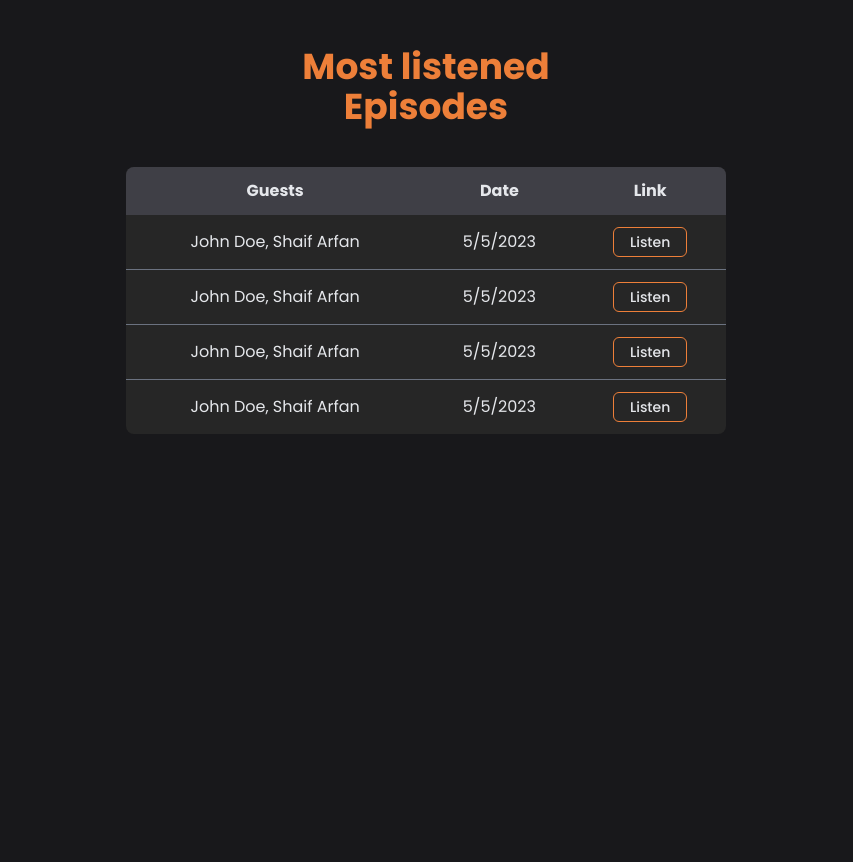
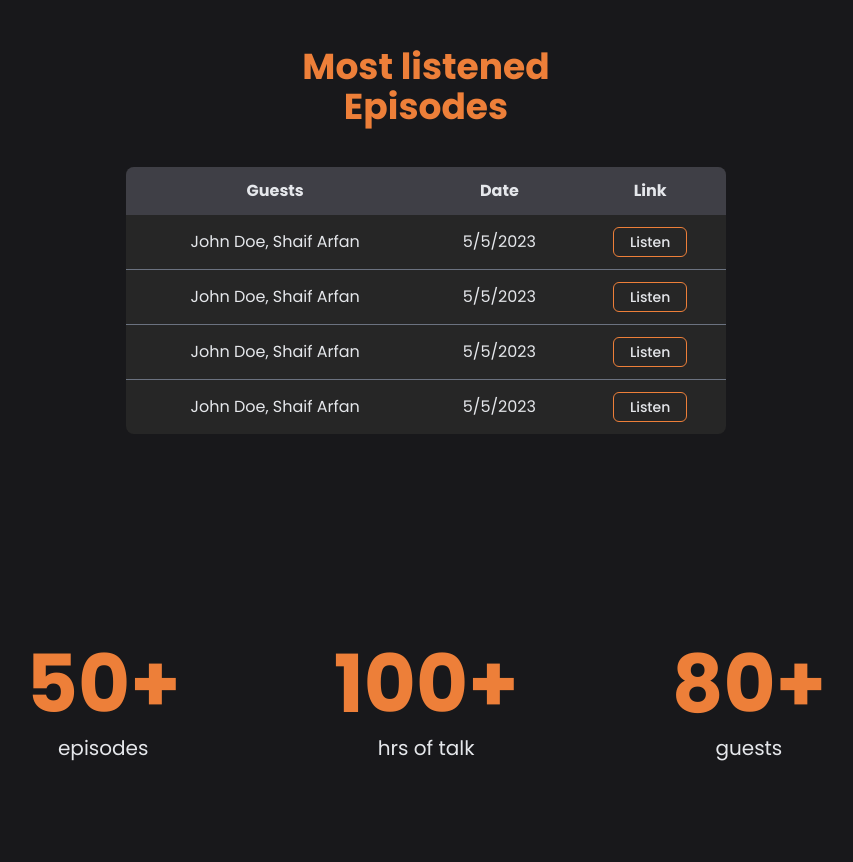
Before and after one commit to yladev/tailwind-podcast-landing, a website: page index.html in a window 1280 px wide. Shown: the part 1676-2538 px from the top of the page, without its empty margins (214-1067 px from the left). Before the commit the page ends 2210 px from the top, so only its background shows below. Drawn offline with Linux system fonts and the light colour scheme.

Commit message:
update ui/stats

```diff
--- a/index.html
+++ b/index.html
@@ -96,5 +96,25 @@
             </div>
         </div>
     </section>
+
+    <!-- Status -->
+    <section class="flex items-center justify-center py-[100px]">
+        <div class="max-w-[800px] w-[90%] mx-auto">
+            <div class="flex justify-between md:flex-row flex-col md:gap-5 gap-10">
+                <div class="text-center">
+                    <h1 class="text-[80px] font-bold text-primary leading-tight uppercase">50+</h1>
+                    <p class="text-xl">episodes</p>
+                </div>
+                <div class="text-center">
+                    <h1 class="text-[80px] font-bold text-primary leading-tight uppercase">100+</h1>
+                    <p class="text-xl">hrs of talk</p>
+                </div>
+                <div class="text-center">
+                    <h1 class="text-[80px] font-bold text-primary leading-tight uppercase">80+</h1>
+                    <p class="text-xl">guests</p>
+                </div>
+            </div>
+        </div>
+    </section>
 </body>
 </html>
```
Also changed, not shown: dist.css.
